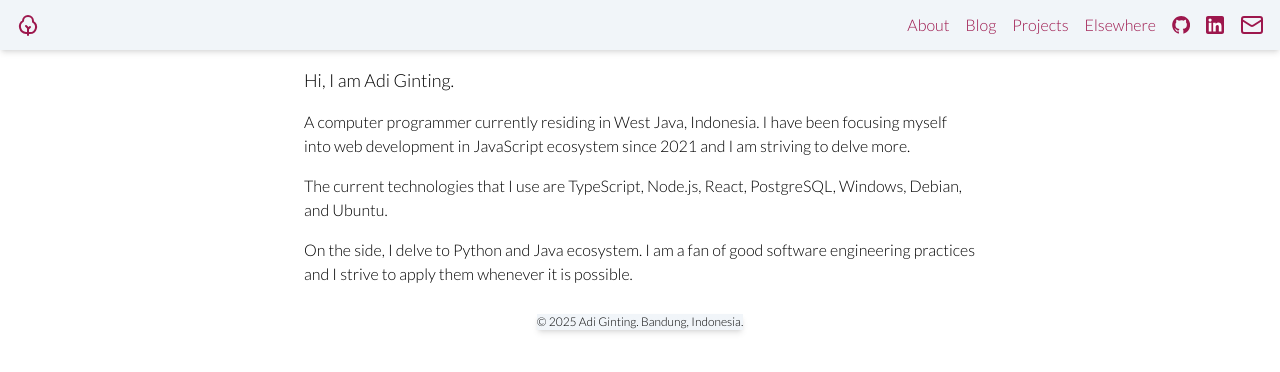
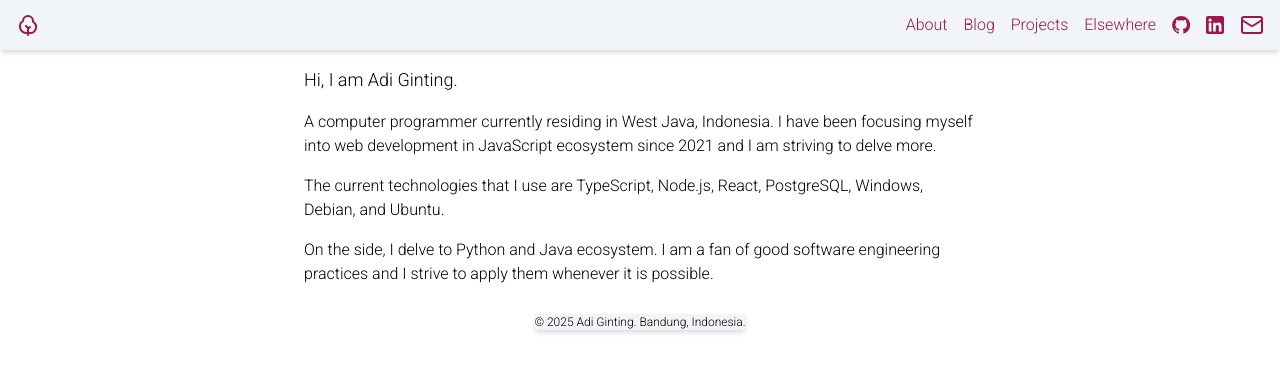
Before and after one commit to adipginting/adipginting.com, a Next.js app: page / in a window 1280 px wide. Shown: the top 372 px of the page. Built offline with nearby package versions, Linux system fonts and the light colour scheme.

Commit message:
prettier

```diff
--- a/src/app/layout.tsx
+++ b/src/app/layout.tsx
@@ -1,11 +1,11 @@
 import "./globals.css";
 import Navbar from "../_components/Navbar";
 import Footer from "../_components/Footer";
-import { Lato } from "next/font/google";
+import { Lato, Roboto } from "next/font/google";
 import cn from "classnames";
 import Hamburger from "@/_components/Hamburger";
 
-const notosans = Lato({ weight: ["300"], subsets: ["latin"] });
+const roboto = Roboto({ weight: ["300"], subsets: ["latin"] });
 
 export const metadata = {
   title: "Adi Ginting",
@@ -20,7 +20,7 @@ export default function RootLayout({
   return (
     <html lang="en">
       <head></head>
-      <body className={cn(notosans.className)}>
+      <body className={cn(roboto.className)}>
         <div>
           <Navbar />
           <Hamburger />
```
